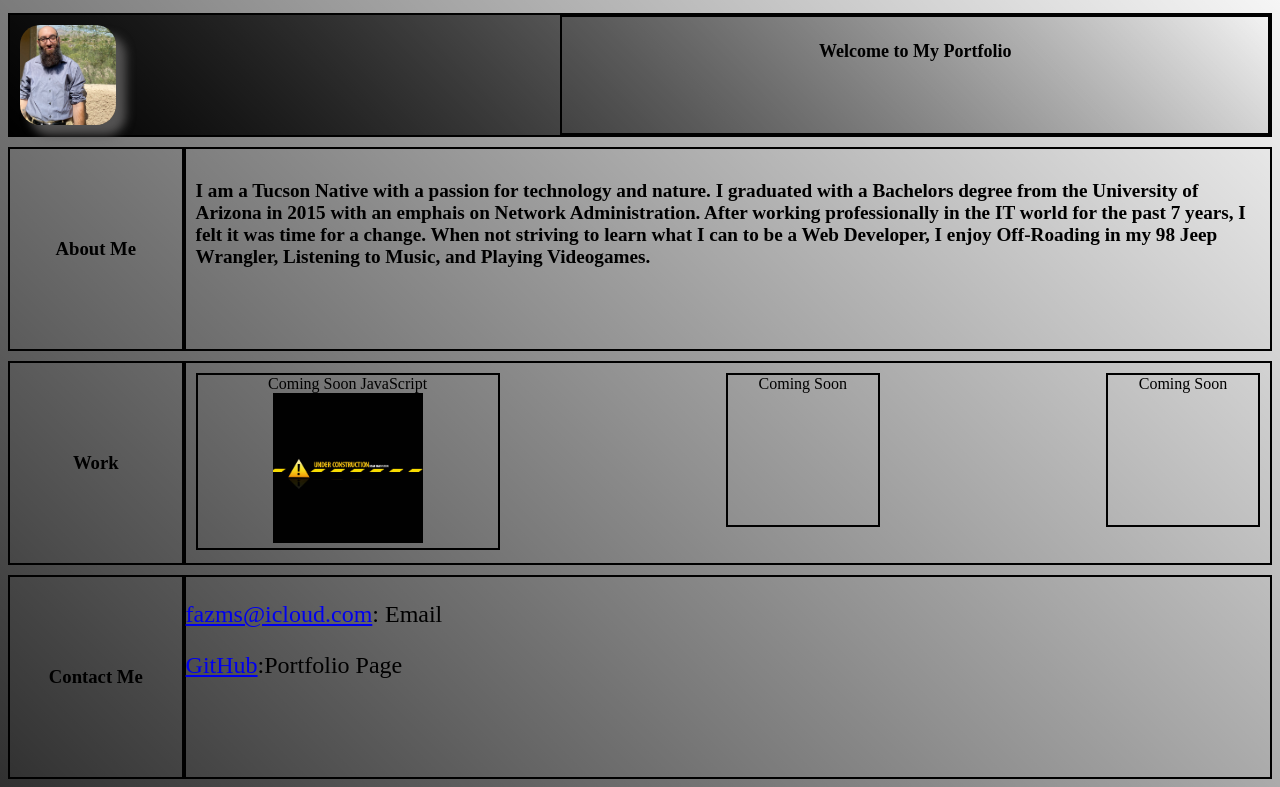
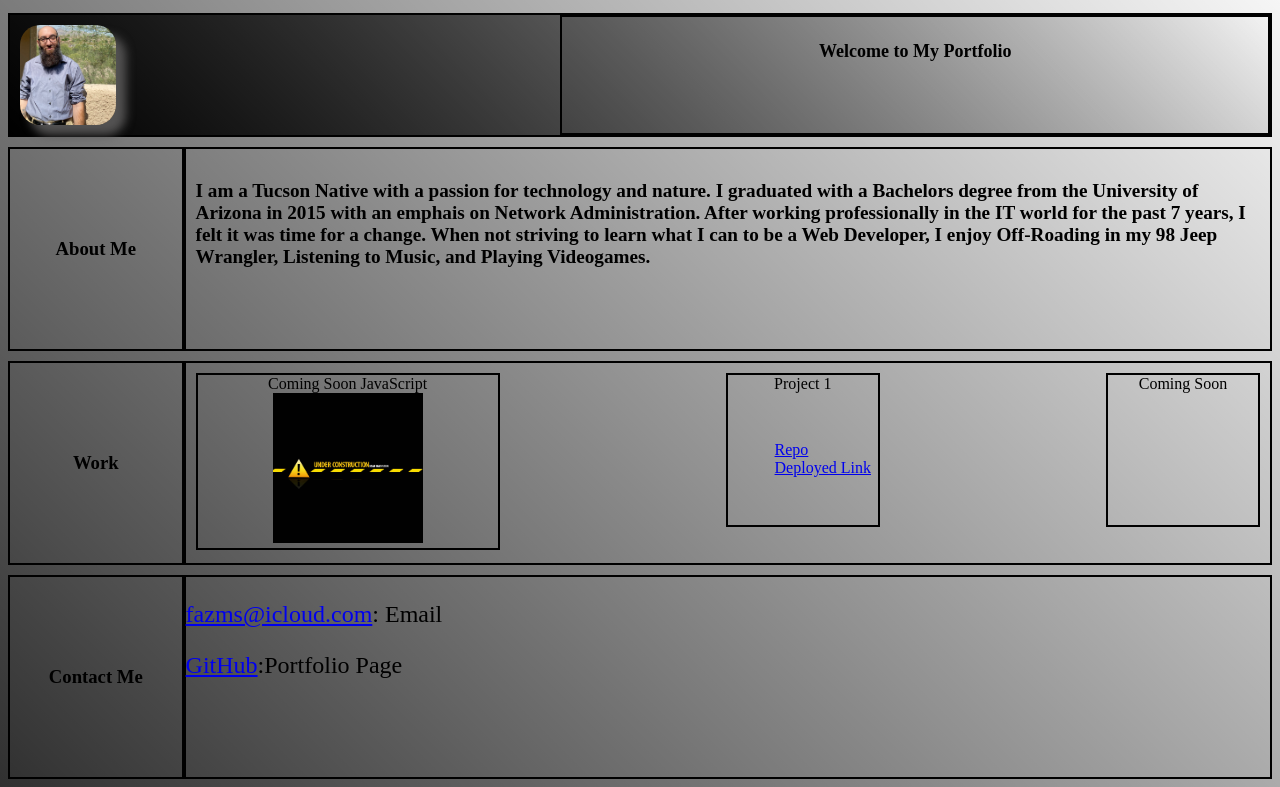
Before and after one commit to Faz131/About-Me-Page, a plain HTML site: page index.html in a window 1280 px wide. Shown: the part 96-883 px from the top of the page. Drawn offline with Linux system fonts and the light colour scheme.

Commit message:
added links to the project 1 Deployed Page and GitHub Repo

```diff
--- a/index.html
+++ b/index.html
@@ -83,7 +83,16 @@
 
 
                 </div>
-                <div class="soon_box2"> Coming Soon </div>
+
+                <nav>
+                    <div class="soon_box2"> Project 1
+                        <ul>
+                            <li><a href="https://github.com/LL8719/project-repo">Repo</a></li>
+                            <li><a href="https://ll8719.github.io/project-repo">Deployed Link</a></li>
+                        </ul>
+                    </div>
+
+                </nav>
                 <div class="soon_box3"> Coming Soon </div>
             </section>
 
```
Also changed, not shown: project1.html (added, +22 -0 lines).
